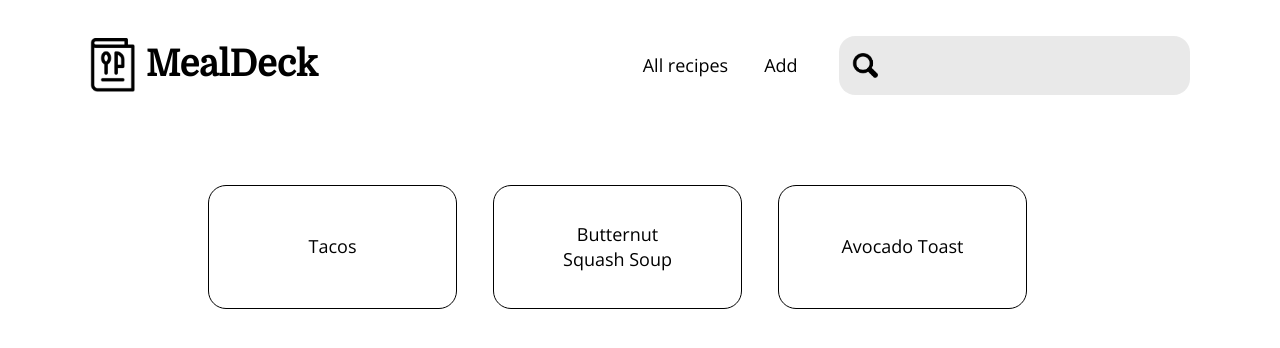
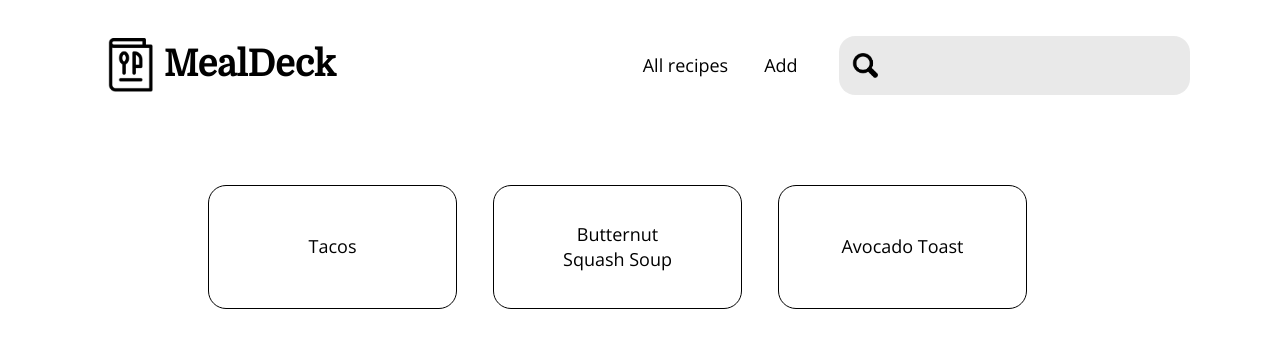
Before and after one commit to edlsto/recipe-creator, a Vue app: page / in a window 1280 px wide. Shown: the top 348 px of the page. Built offline with nearby package versions, Linux system fonts and the light colour scheme.

Commit message:
Add link to logo

```diff
--- a/src/components/Nav.vue
+++ b/src/components/Nav.vue
@@ -1,12 +1,13 @@
 <template>
   <div class="nav">
+    <router-link to="/">
       <div class="logo-text-container">
         <img class="logo" src="../assets/logo.png" />
         <h1 class="title">
           MealDeck
         </h1>
       </div>
-
+    </router-link>
     <div class="nav-links">
       <router-link to="/">All recipes</router-link>
 
```
Lines whose indentation alone changed are shown as unchanged.
